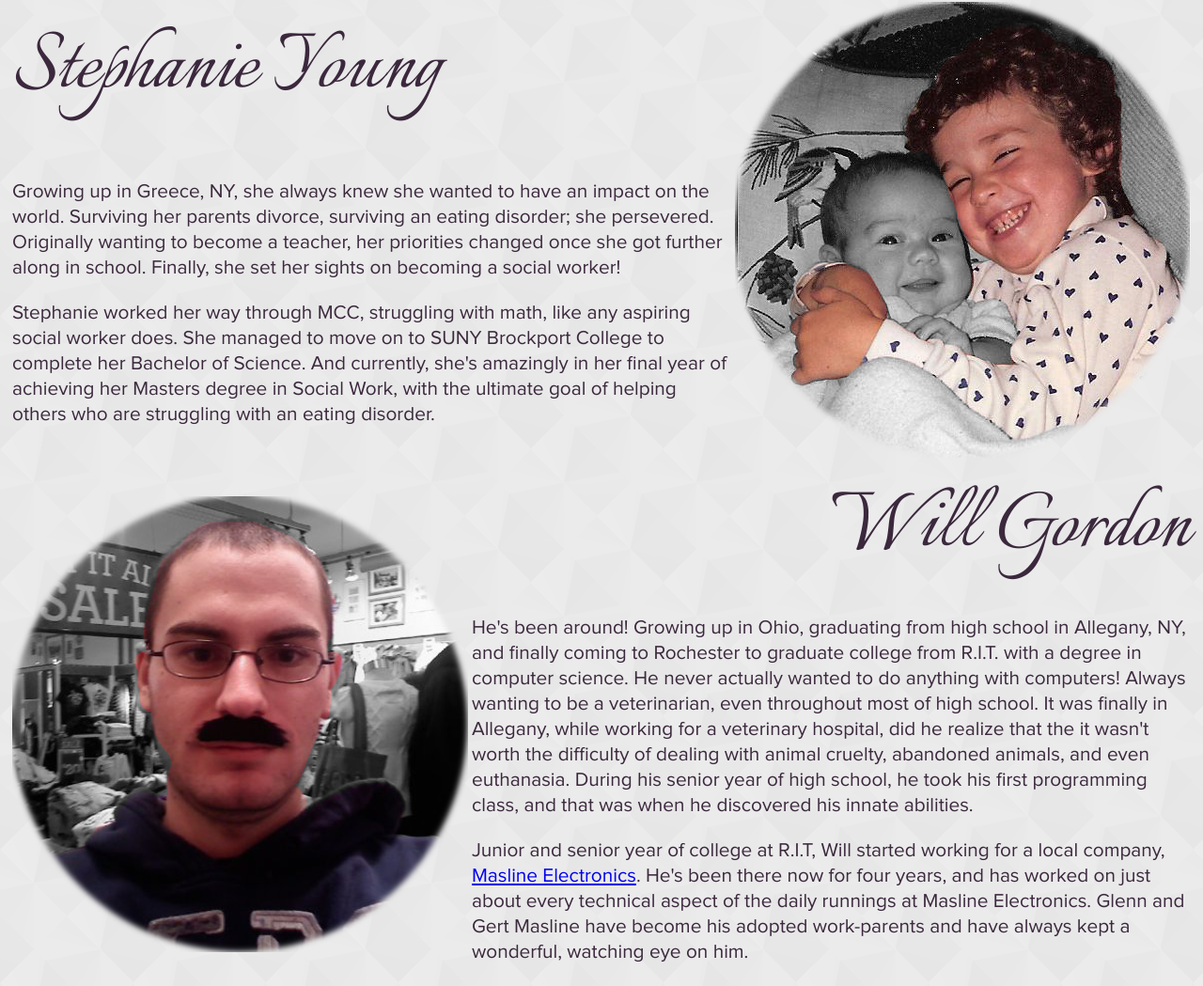
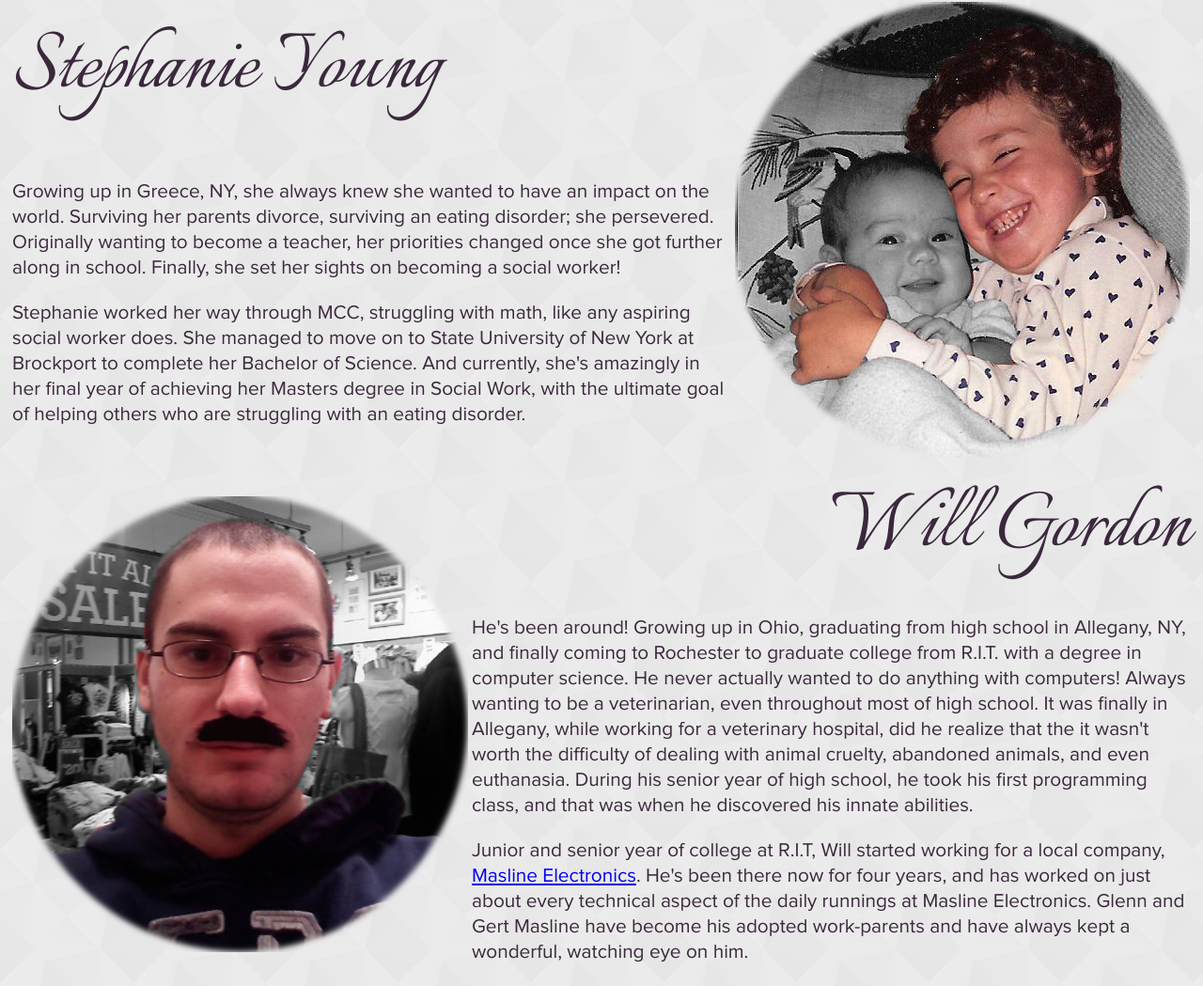
Before and after one commit to wpg4665/September, a Django app: page / in a window 1280 px wide. Shown: the part 774-1823 px from the top of the page at 94% size. Run offline with Django 3.2, Linux system fonts and the light colour scheme.

```diff
--- a/Wedding/templates/Wedding/index.html
+++ b/Wedding/templates/Wedding/index.html
@@ -20,7 +20,7 @@
 						a social worker!
 					</p><p>
 						Stephanie worked her way through MCC, struggling with math, like any aspiring social worker does.
-						She managed to move on to SUNY Brockport College to complete her Bachelor of Science. And currently,
+						She managed to move on to State University of New York at Brockport to complete her Bachelor of Science. And currently,
 						she's amazingly in her final year of achieving her Masters degree in Social Work, with the ultimate
 						goal of helping others who are struggling with an eating disorder.
 					</p></td>
```
Also changed, not shown: Wedding/static/Wedding/fonts/crush/crush.ttf (added), media/dating.png (added), media/dating_small.png (added), 1 other file.
